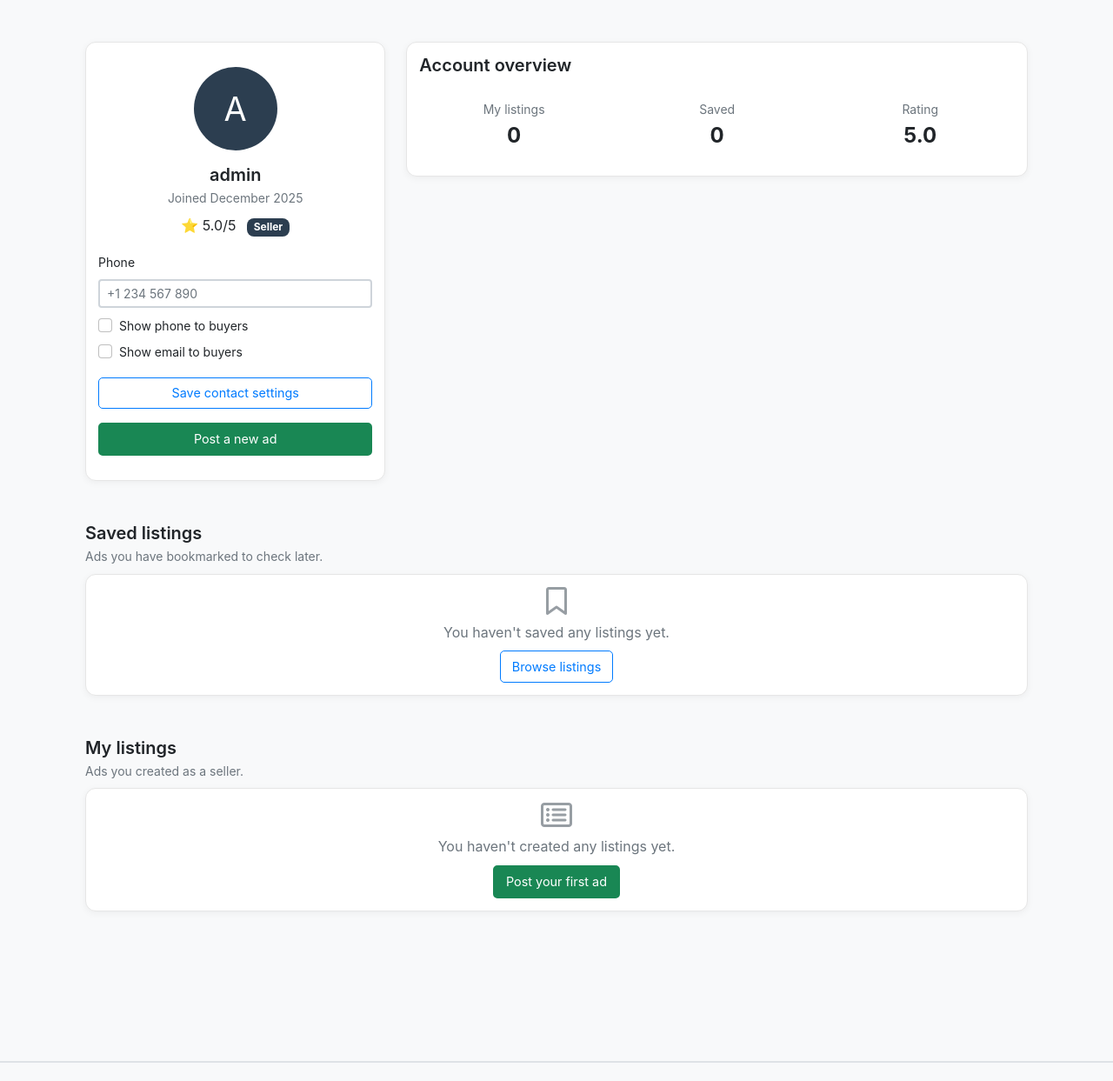
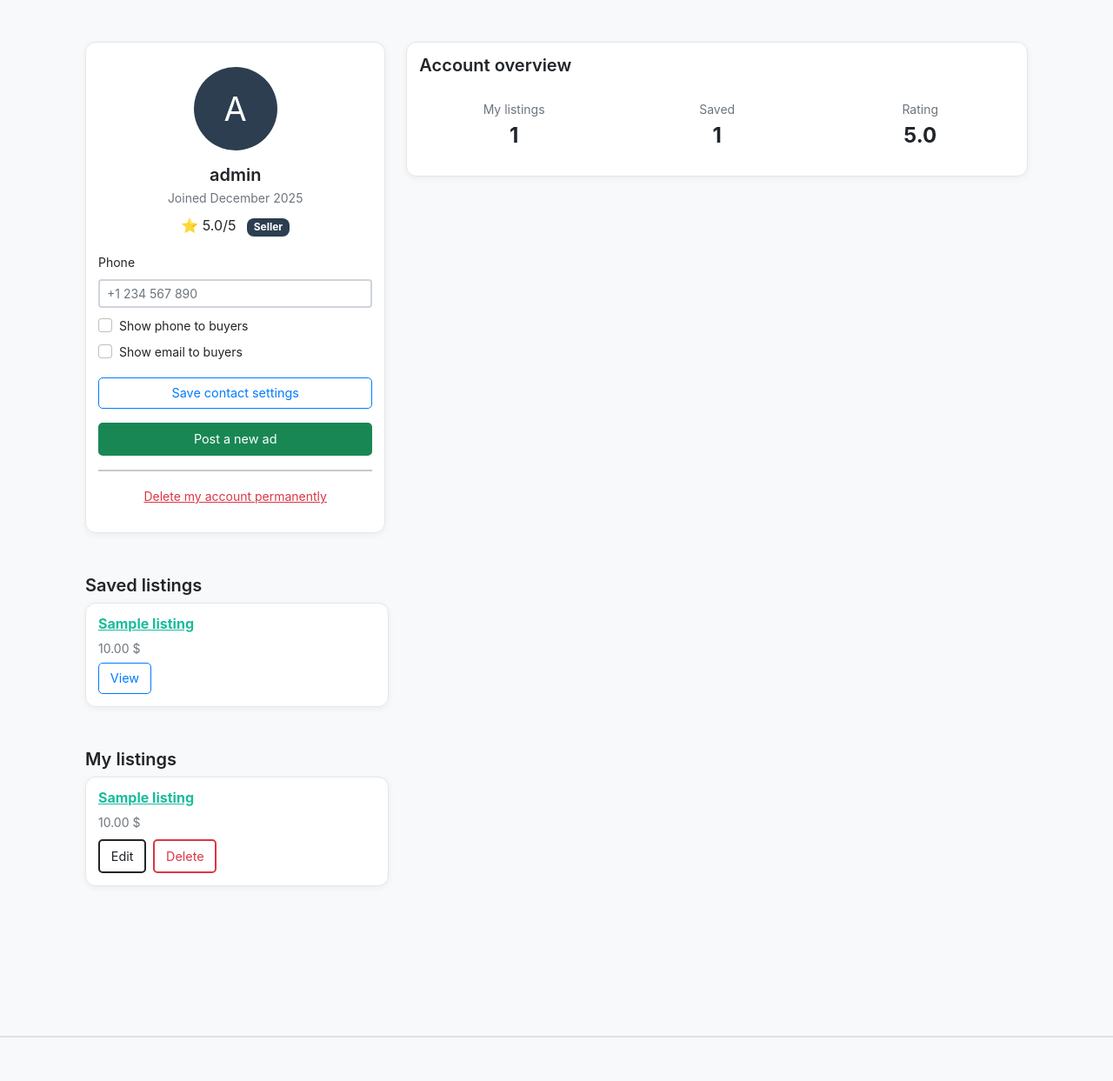
Before and after one commit to sulya8587/django-marketplace, a Django app: page /my-account/ in a window 1280 px wide. Shown: the part 72-1315 px from the top of the page at 87% size. Run offline with Django 5.2, Linux system fonts and the light colour scheme; a user stored in the database is signed in; data comes from the database, SQL or seed files in the repository; tables that the repository leaves empty hold one stand-in row (values such as "Sample post"); some libraries are stand-ins or nearby versions; some web fonts are replaced.

Commit message:
Add delete_account.html, upgrade my_account in views.py, add delete_account in views.py,

```diff
--- a/board/templates/board/my_account.html
+++ b/board/templates/board/my_account.html
@@ -46,6 +46,7 @@
             {% endif %}
           </p>
 
+          <!-- CONTACT SETTINGS -->
           <form method="post" class="mt-3 text-start">
             {% csrf_token %}
 
@@ -91,12 +92,17 @@
             </button>
           </form>
 
-
           <div class="d-grid gap-2 mt-3">
             <a href="{% url 'create_listing' %}" class="btn btn-success">
               Post a new ad
             </a>
           </div>
+
+          <!-- DELETE ACCOUNT LINK -->
+          <hr class="my-3">
+          <a href="{% url 'delete_account' %}" class="text-danger small">
+            Delete my account permanently
+          </a>
 
         </div>
       </article>
@@ -140,115 +146,44 @@
 
   <!-- SAVED LISTINGS -->
   <section class="mb-5">
-    <div class="d-flex justify-content-between align-items-center mb-2">
-      <div>
-        <h2 class="h5 mb-1">Saved listings</h2>
-        <p class="text-muted small mb-0">Ads you have bookmarked to check later.</p>
-      </div>
-    </div>
+    <h2 class="h5 mb-2">Saved listings</h2>
 
     {% if saved_listings %}
       <div class="cu-grid">
         {% for item in saved_listings %}
           <article class="cu-card account-listing-card">
-            <!-- Image -->
-            <div class="cu-card__image-wrap">
-              {% with img=item.images.all|first %}
-                {% if img %}
-                  <img src="{{ img.image.url }}" class="cu-card__image" alt="{{ item.title }}">
-                {% elif item.image %}
-                  <img src="{{ item.image.url }}" class="cu-card__image" alt="{{ item.title }}">
-                {% else %}
-                  <div class="cu-card__image cu-card__image--noimg">No Image</div>
-                {% endif %}
-              {% endwith %}
-            </div>
-
             <div class="cu-card__body">
-              <h6 class="cu-card__title mb-1">
+              <h6>
                 <a href="{% url 'listing_detail' item.id %}">{{ item.title }}</a>
               </h6>
-              <p class="cu-card__price mb-1">{{ item.price }} $</p>
-              <p class="text-muted small mb-2">
-                Saved listing • Posted {{ item.created_at|date:"M d, Y" }}
-              </p>
-
+              <p class="text-muted small mb-1">{{ item.price }} $</p>
               <a href="{% url 'listing_detail' item.id %}" class="btn btn-outline-primary btn-sm">
-                View listing
+                View
               </a>
             </div>
           </article>
         {% endfor %}
       </div>
     {% else %}
-      <article class="cu-card my-account-empty-card mb-3">
-        <div class="cu-card__body text-center">
-          <i class="fa-regular fa-bookmark fa-2x mb-2 text-muted"></i>
-          <p class="mb-1 text-muted">You haven't saved any listings yet.</p>
-          <a href="{% url 'index' %}" class="btn btn-outline-primary btn-sm mt-1">
-            Browse listings
-          </a>
-        </div>
-      </article>
+      <p class="text-muted small">No saved listings yet.</p>
     {% endif %}
   </section>
 
   <!-- MY LISTINGS -->
   <section>
-    <div class="d-flex justify-content-between align-items-center mb-2">
-      <div>
-        <h2 class="h5 mb-1">My listings</h2>
-        <p class="text-muted small mb-0">Ads you created as a seller.</p>
-      </div>
-      {% if listings %}
-        <div class="dropdown">
-          <button class="btn btn-sm btn-outline-secondary dropdown-toggle" data-bs-toggle="dropdown">
-            Sort
-          </button>
-          <ul class="dropdown-menu dropdown-menu-end">
-            <li><span class="dropdown-item small text-muted">Newest first (default)</span></li>
-            <!-- Логику сортировки можно добавить позже -->
-          </ul>
-        </div>
-      {% endif %}
-    </div>
+    <h2 class="h5 mb-2">My listings</h2>
 
     {% if listings %}
       <div class="cu-grid">
         {% for item in listings %}
-          <article class="cu-card account-listing-card position-relative">
-
-            {% if item.label %}
-              <div class="cu-card__ribbon">{{ item.get_label_display }}</div>
-            {% endif %}
-
-            <!-- Image -->
-            <div class="cu-card__image-wrap">
-              {% with img=item.images.all|first %}
-                {% if img %}
-                  <img src="{{ img.image.url }}" class="cu-card__image" alt="{{ item.title }}">
-                {% elif item.image %}
-                  <img src="{{ item.image.url }}" class="cu-card__image" alt="{{ item.title }}">
-                {% else %}
-                  <div class="cu-card__image cu-card__image--noimg">No Image</div>
-                {% endif %}
-              {% endwith %}
-            </div>
-
+          <article class="cu-card account-listing-card">
             <div class="cu-card__body">
-              <h6 class="cu-card__title mb-1">
+              <h6>
                 <a href="{% url 'listing_detail' item.id %}">{{ item.title }}</a>
               </h6>
-              <p class="cu-card__price mb-1">{{ item.price }} $</p>
+              <p class="text-muted small mb-2">{{ item.price }} $</p>
 
-              <p class="text-muted small mb-2">
-                Posted {{ item.created_at|date:"M d, Y" }}
-              </p>
-
-              <div class="d-flex flex-wrap gap-2">
-                <a href="{% url 'listing_detail' item.id %}" class="btn btn-outline-primary btn-sm">
-                  View
-                </a>
+              <div class="d-flex gap-2">
                 <a href="{% url 'edit_listing' item.id %}" class="btn btn-outline-dark btn-sm">
                   Edit
                 </a>
@@ -261,20 +196,11 @@
                 </form>
               </div>
             </div>
-
           </article>
         {% endfor %}
       </div>
     {% else %}
-      <article class="cu-card my-account-empty-card">
-        <div class="cu-card__body text-center">
-          <i class="fa-regular fa-rectangle-list fa-2x mb-2 text-muted"></i>
-          <p class="mb-1 text-muted">You haven't created any listings yet.</p>
-          <a href="{% url 'create_listing' %}" class="btn btn-success btn-sm mt-1">
-            Post your first ad
-          </a>
-        </div>
-      </article>
+      <p class="text-muted small">You haven't created any listings yet.</p>
     {% endif %}
   </section>
 
--- a/board/urls.py
+++ b/board/urls.py
@@ -47,4 +47,6 @@ urlpatterns = [
     path('about/', views.info_page, name='info_page'),
     path('contact/', views.contact_page, name='contact_page'),
     path('terms/', TemplateView.as_view(template_name='board/terms.html'), name='terms'),
+    path('account/delete/',views.delete_account_confirm,name='delete_account'),
+
 ]
--- a/board/views.py
+++ b/board/views.py
@@ -9,21 +9,20 @@ from django.http import HttpResponseForbidden, HttpResponse
 from django.conf import settings
 from math import radians, sin, cos, asin, sqrt
 from django.utils.http import url_has_allowed_host_and_scheme
-from django.contrib.auth import get_user_model # Оставить
-from django import forms # <--- ВОТ ЭТА СТРОКА ДОБАВЛЕНА
+from django.contrib.auth import get_user_model, logout
+from django import forms
 from allauth.account.views import LoginView as AllAuthLoginView
 from allauth.account.forms import LoginForm
 from .category_icons import CATEGORY_ICONS
 from .models import (
-    Listing, Category, UserProfile, ListingImage, Favorite,
-    ListingReview, ListingComment,  # (ListingReview сейчас не используем, но пусть останется)
-    Review, SiteReview,                       # <-- ДОБАВЛЕНО: отзывы о продавце (профиль)
+    Listing, Category, UserProfile, ListingImage, Favorite,Review, SiteReview,
+    ListingReview, ListingComment,
     PROVINCE_CHOICES, LISTING_TYPE_CHOICES, CONDITION_CHOICES, SELLER_TYPE_CHOICES
 )
 
 # ФОРМЫ
-from .forms import (ListingForm, ListingImageForm, ListingReviewForm, ListingCommentForm,   # (ListingReviewForm можно не использовать)
-    ReviewForm, SiteReviewForm,                              # <-- ДОБАВЛЕНО: форма отзыва о продавце (профиль)
+from .forms import (ListingForm, ListingImageForm, ListingReviewForm, ListingCommentForm,
+    ReviewForm, SiteReviewForm,
 )
 
 
@@ -470,33 +469,25 @@ def toggle_favorite(request, listing_id):
 
 @login_required
 def my_account(request):
-    """Личный кабинет: сохраняем seller_type + остальное."""
-    profile, created = UserProfile.objects.get_or_create(user=request.user)
+    profile, _ = UserProfile.objects.get_or_create(user=request.user)
 
+    # --- UPDATE PROFILE ---
     if request.method == 'POST':
         profile.phone = request.POST.get('phone', '').strip()
         profile.show_phone = 'show_phone' in request.POST
         profile.show_email = 'show_email' in request.POST
-        profile.save()
-
-        messages.success(request, "Contact settings updated.")
-
-        if 'delete_account' in request.POST:
-            messages.success(request, "Your account has been deleted.")
-            request.user.delete()
-            return redirect('index')
-
-        profile.phone = request.POST.get('phone')
-        profile.bio = request.POST.get('bio')
+        profile.bio = request.POST.get('bio', '').strip()
         profile.hide_personal_info = 'hide_personal_info' in request.POST
 
-        # сохраняем тип продавца, если пришёл валидный
+        # seller type
         seller_type = request.POST.get('seller_type')
-        if seller_type in dict(SELLER_TYPE_CHOICES).keys():
+        if seller_type in dict(SELLER_TYPE_CHOICES):
             profile.seller_type = seller_type
 
+        # avatar
         if 'remove_avatar' in request.POST:
-            profile.avatar.delete(save=False)
+            if profile.avatar:
+                profile.avatar.delete(save=False)
             profile.avatar = None
 
         if request.FILES.get('avatar'):
@@ -504,20 +495,35 @@ def my_account(request):
 
         profile.save()
         messages.success(request, "Profile updated successfully.")
+        return redirect('my_account')
 
-    favorites = Favorite.objects.filter(user=request.user).select_related('listing').order_by('-added_at')
-    saved_listings = [f.listing for f in favorites]
-    my_listings = Listing.objects.filter(owner=request.user).order_by('-created_at')
+    # --- MY LISTINGS ---
+    user_listings = Listing.objects.filter(
+        owner=request.user,
+        is_active=True
+    ).order_by('-created_at')
 
-    return render(request, 'board/my_account.html', {
+    # --- FAVORITES ---
+    favorites = Favorite.objects.filter(user=request.user).select_related('listing')
+    favorite_listings = [f.listing for f in favorites]
+
+    # --- MY REVIEWS ---
+    my_reviews = Review.objects.filter(
+        reviewer=request.user
+    ).select_related('seller').order_by('-created_at')
+
+    context = {
         'profile': profile,
-        'saved_listings': saved_listings,
-        'my_listings': my_listings,
-    })
+        'listings': user_listings,
+        'saved_listings': favorite_listings,
+        'my_reviews': my_reviews,
+        'page_title': "My Account",
+    }
+
+    return render(request, 'board/my_account.html', context)
 
 
 def search_results(request):
-    """Страница результатов поиска."""
     query = request.GET.get('q', '').strip()
     listings_list = Listing.objects.filter(is_active=True).select_related('owner').order_by('-is_promoted', '-created_at')
 
@@ -642,19 +648,6 @@ def delete_all_listing_images(request, listing_id):
 
     return redirect('edit_listing', listing_id=listing.id)
 
-@login_required
-def my_account(request):
-    user_listings = Listing.objects.filter(owner=request.user, is_active=True).order_by('-created_at')
-    favorite_listings = request.user.favorite_listings.all().select_related('owner').order_by('-created_at')
-    my_reviews = Review.objects.filter(reviewer=request.user).select_related('seller').order_by('-created_at')
-
-    context = {
-        'user_listings': user_listings,
-        'favorite_listings': favorite_listings,
-        'my_reviews': my_reviews,
-        'page_title': "My Account"
-    }
-    return render(request, 'board/my_account.html', context)
 
 # --- Comments/Reviews Management ---
 
@@ -693,12 +686,12 @@ def user_reviews(request):
     """Общие отзывы о сайте."""
     reviews_list = SiteReview.objects.filter().select_related('user').order_by('-created_at')
 
-    # Пагинация
+
     paginator = Paginator(reviews_list, 10)
     page_number = request.GET.get('page')
     page_obj = paginator.get_page(page_number)
 
-    # Форма для добавления отзыва
+
     review_form = SiteReviewForm()
 
     if request.user.is_authenticated and request.method == 'POST':
@@ -719,7 +712,20 @@ def user_reviews(request):
     return render(request, 'board/site_reviews.html', context)
 
 
-# --- Error Handlers (ОБЯЗАТЕЛЬНО ДЛЯ RENDER) ---
+# --- Error Handlers ---
+
+@login_required
+def delete_account_confirm(request):
+    if request.method == "POST":
+        user = request.user
+        logout(request)
+        user.delete()
+        messages.success(request, "Your account has been permanently deleted.")
+        return redirect('index')
+
+    return render(request, 'board/delete_account.html', {
+        'page_title': "Delete Account"
+    })
 
 def custom_404(request, exception):
     """Кастомный обработчик 404 (Page Not Found)"""
```
Also changed, not shown: board/templates/board/delete_account.html (added, +36 -0 lines).
